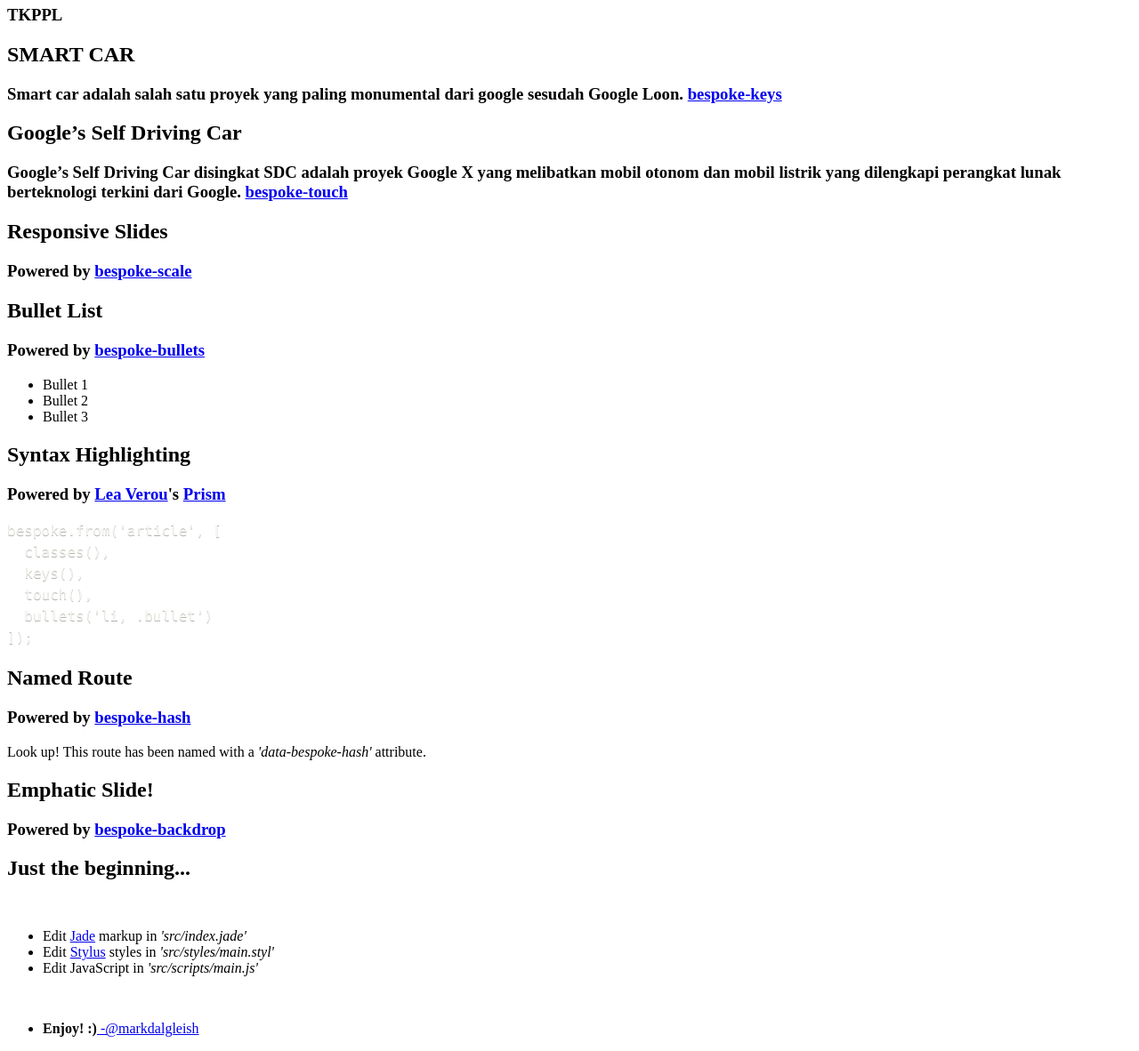
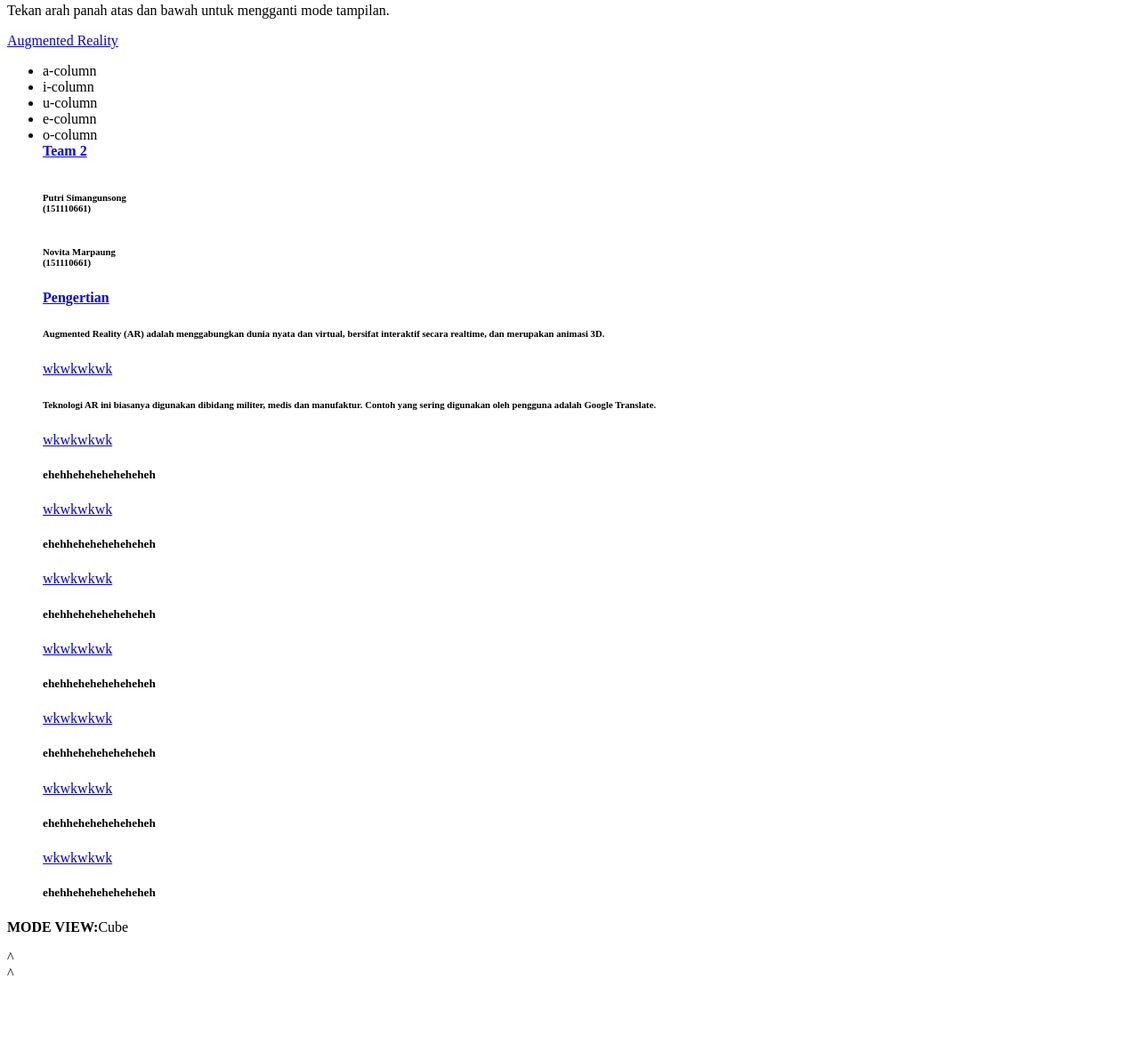
Before and after one commit to Bagasi911/Bagasii, a website: page src/index.jade in a window 1280 px wide. Shown: the part 13-1195 px from the top of the page at 89% size. After the commit the page ends 1125 px from the top, so only its background shows below. Drawn offline with nearby package versions, Linux system fonts and the light colour scheme; files that its build step writes are made by us from their sources.

Commit message:
Edit File

```diff
--- a/src/index.jade
+++ b/src/index.jade
@@ -1,71 +1,87 @@
 doctype html
 html
   head
-    meta(charset='utf-8')
-    meta(name='viewport', content='width=device-width, initial-scale=1, maximum-scale=1')
-    title TKPPL
-
-    link(rel='stylesheet', type='text/css', href='build/build.css')
-
-  body
-
-    article
-
-      section
-        h1 TKPPL
-
-      section
-        h2 SMART CAR
-        h3 Smart car adalah salah satu proyek yang paling monumental dari google sesudah Google Loon. <a href="https://github.com/markdalgleish/bespoke-keys">bespoke-keys</a>
-
-      section
-        h2 Google’s Self Driving Car
-        h3 Google’s Self Driving Car disingkat SDC adalah proyek Google X yang melibatkan mobil otonom dan mobil listrik yang dilengkapi perangkat lunak berteknologi terkini dari Google. <a href="https://github.com/markdalgleish/bespoke-touch">bespoke-touch</a>
-
-      section
-        h2 Responsive Slides
-        h3 Powered by <a href="https://github.com/markdalgleish/bespoke-scale">bespoke-scale</a>
-
-      section
-        h2 Bullet List
-        h3.bullet Powered by <a href="https://github.com/markdalgleish/bespoke-bullets">bespoke-bullets</a>
+    meta(http-equiv='Content-Type', content='text/html; charset=ISO-8859-1')
+    meta(name='viewport', content='width=device-width')
+    title Bespoke.js
+    meta(content='Bespoke.js', property='og:title')
+    meta(content='Bespoke.js', property='og:site_name')
+    meta(content='http://markdalgleish.com/projects/bespoke.js/', property='og:url')
+    meta(content='website', property='og:type')
+    link(rel='stylesheet', type='text/css', href='./Bespoke.js_files/style.css')
+    link(rel='stylesheet', type='text/css', href='./Bespoke.js_files/themes.css')
+    link(href='./Bespoke.js_files/css', rel='stylesheet', type='text/css')
+  body.cube
+    #main
+      header
+        p.hidden
+          span#input-method Tekan arah panah atas dan bawah
+          | untuk mengganti mode tampilan.
+      #title
+        a(href='katakana.html')
+          span Augmented Reality
+      p#second
         ul
-          li Bullet 1
-          li Bullet 2
-          li Bullet 3
-
-      section
-        h2 Syntax Highlighting
-        h3 Powered by <a href="http://twitter.com/LeaVerou">Lea Verou</a>'s <a href="https://github.com/LeaVerou/prism">Prism</a>
-        pre
-          code.language-javascript.
-            bespoke.from('article', [
-              classes(),
-              keys(),
-              touch(),
-              bullets('li, .bullet')
-            ]);
-
-      section(data-bespoke-hash='named-route')
-        h2 Named Route
-        h3 Powered by <a href="https://github.com/markdalgleish/bespoke-hash">bespoke-hash</a>
-        p Look up! This route has been named with a <em>'data-bespoke-hash'</em> attribute.
-
-      section.emphatic-text(data-bespoke-backdrop='emphatic')
-        h2 Emphatic Slide!
-        h3 Powered by <a href="https://github.com/markdalgleish/bespoke-backdrop">bespoke-backdrop</a>
-
-      section
-        h2.bullet Just the beginning...
-        br
-        ul
-          li Edit <a href="http://jade-lang.com/">Jade</a> markup in <em>'src/index.jade'</em>
-          li Edit <a href="http://learnboost.github.io/stylus/">Stylus</a> styles in <em>'src/styles/main.styl'</em>
-          li Edit JavaScript in <em>'src/scripts/main.js'</em>
-        br
-        ul
+          li a-column
+          li i-column
+          li u-column
+          li e-column
           li
-            strong Enjoy! :)
-            a(href='http://twitter.com/markdalgleish')  -@markdalgleish
-
-    script(src='build/build.js')
+            | o-column
+            span#dummy
+            article.bespoke
+              section#mix
+                a.satu(href='#', onclick="playSound('./sound/a.mp3');")
+                  b Team 2
+                h6
+                  br
+                  | Putri Simangunsong
+                  br
+                  |  (151110661)
+                h6
+                  br
+                  | Novita Marpaung
+                  br
+                  | (151110661)
+              section#mix
+                a(href='#')
+                  b Pengertian
+                h6
+                  | Augmented Reality (AR) adalah menggabungkan dunia nyata dan virtual, bersifat interaktif secara realtime, dan merupakan animasi 3D.
+              section#mix
+                a(href='#') wkwkwkwk
+                h6
+                  | Teknologi AR ini biasanya digunakan dibidang militer, medis dan manufaktur. Contoh yang sering digunakan oleh pengguna adalah Google Translate.
+              section#mix
+                a(href='#') wkwkwkwk
+                h5 ehehheheheheheheheh
+              section#mix
+                a(href='#') wkwkwkwk
+                h5 ehehheheheheheheheh
+              section#mix
+                a(href='#') wkwkwkwk
+                h5 ehehheheheheheheheh
+              section#mix
+                a(href='#') wkwkwkwk
+                h5 ehehheheheheheheheh
+              section#mix
+                a(href='#') wkwkwkwk
+                h5 ehehheheheheheheheh
+              section#mix
+                a(href='#') wkwkwkwk
+                h5 ehehheheheheheheheh
+              section#mix
+                a(href='#') wkwkwkwk
+                h5 ehehheheheheheheheh
+      footer
+        .themes
+          p
+            strong
+              | MODE VIEW
+              span.colon :
+            span#theme Cube
+          #up-arrow.up.arrow ^
+          #down-arrow.down.arrow ^
+      script(src='./Bespoke.js_files/bespoke.min.js')
+      script(src='./Bespoke.js_files/demo.js')
+      script(src='./Bespoke.js_files/sound.js')
```
Also changed, not shown: dist/index.html, src/images/2.png (added), 3 other files.
